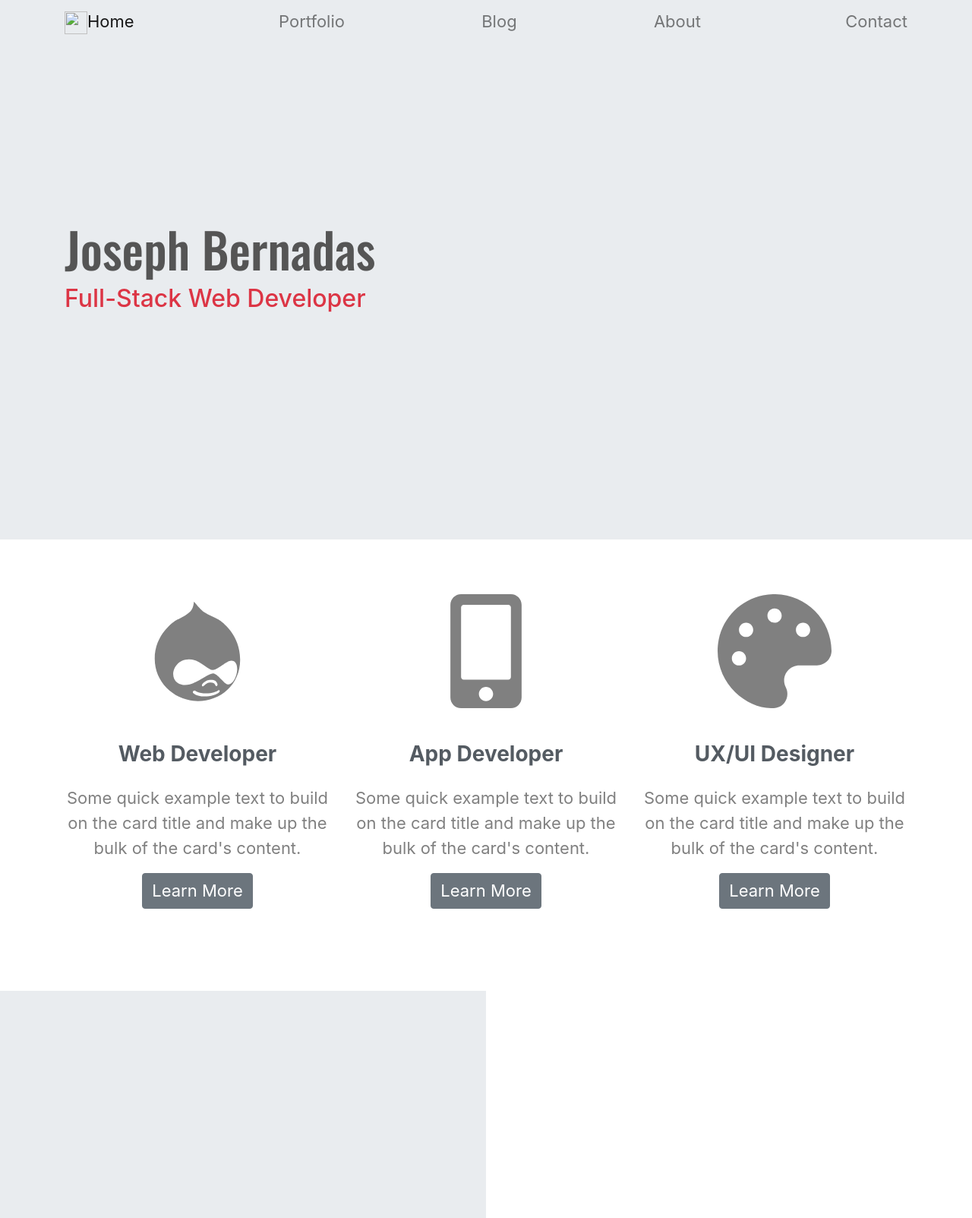
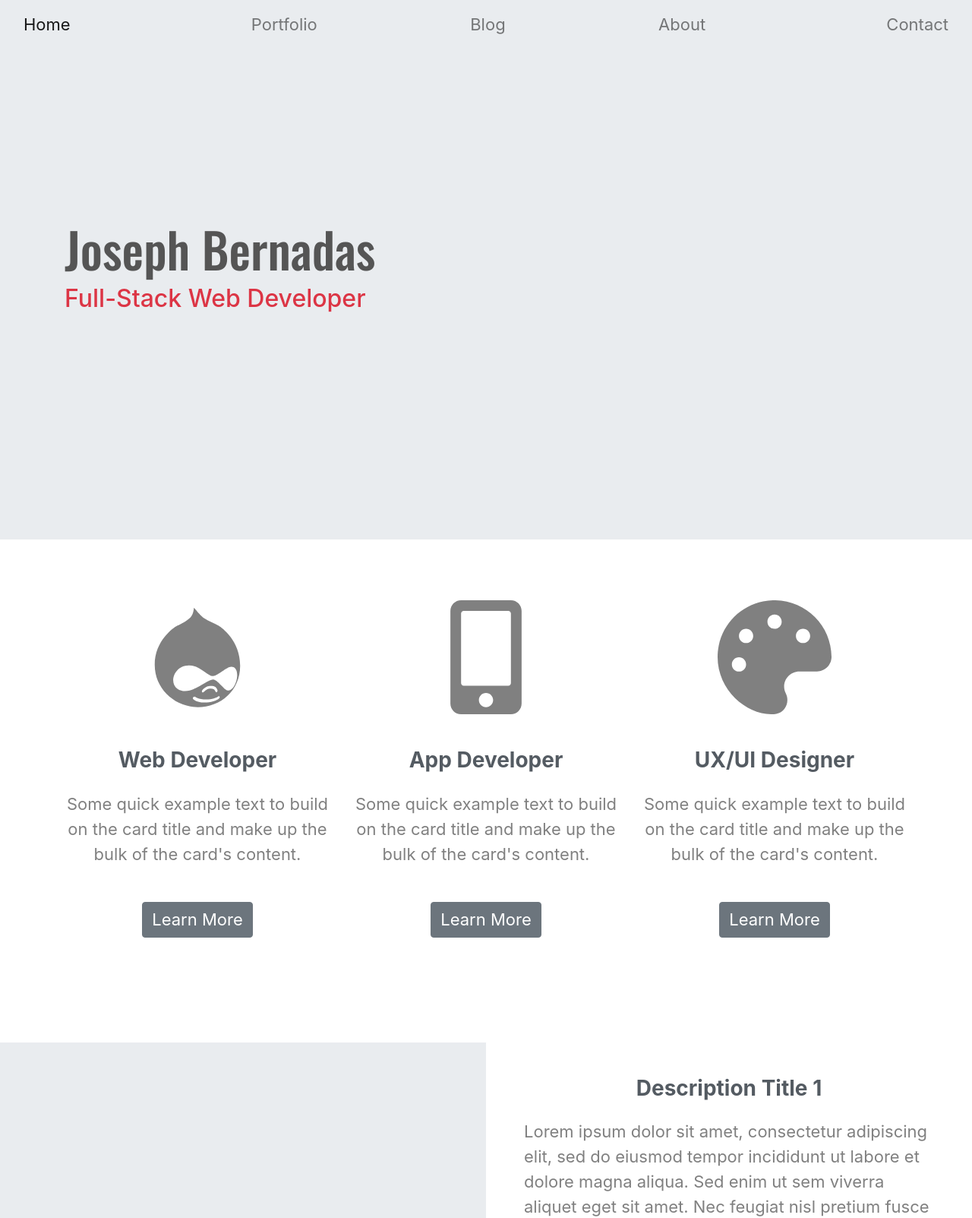
Before and after one commit to jbernadas/new-portfolio, a website: page index.html in a window 1280 px wide. Shown: the top 1603 px of the page at 76% size. Drawn offline with nearby package versions, Linux system fonts and the light colour scheme.

Commit message:
Changed the navbar to container-fluid and made latest-projects to md from sm

```diff
--- a/css/style.css
+++ b/css/style.css
@@ -31,17 +31,16 @@ h1 {
 /* #nucampNavbar>ul>li:first-child>a.nav-link {
   padding-left: 0;
 } */
-.card-title {
-  margin: 1.5rem;
-}
+
 
 #highlight {
-  margin-top: 4.5rem;
+  margin-top: 5rem;
   margin-bottom: 5.5rem;
 }
-#highlight h3 {
+#highlight h3, #latest-projects h3 {
   color: #545b62;
   font-weight: 700;
+  margin: 1.5rem;
 }
 #highlight .card {
   border: 0;
@@ -50,22 +49,59 @@ h1 {
 #highlight svg {
   height: 150px;
 }
+.proj-image, .proj-description {
+  min-height: 400px;
+}
+.proj-description {
+  padding: 20px 50px 40px;
+}
 .proj-image {
-  height: 400px;
   background-color: #e9ecef;
 }
-
+#highlight a.btn {
+  margin: 30px;
+}
+@media (min-width: 576px) {
+  /* .navbar-expand-sm .navbar-nav .nav-link {
+    padding-right: 5vw;
+    padding-left: 5vw;
+    padding-bottom: 1rem;
+  }
+  #navbar .nav-item:first-of-type a.nav-link {
+    float: left;
+    padding-left: 0;
+  }
+  #navbar .nav-item:last-of-type a.nav-link {
+    float: right;
+    padding-right: 0;
+  } */
+}
 @media (min-width: 768px) {
   .navbar-brand {
     margin-right: 0;
   }
-  #nucampNavbar .nav-item:first-of-type a.nav-link {
+  /* #navbar .nav-item:first-of-type a.nav-link {
     float: left;
-    padding: 0;
   }
-  #nucampNavbar .nav-item:last-of-type a.nav-link {
+  #navbar .nav-item:last-of-type a.nav-link {
     float: right;
-    padding: 0;
+  }
+  #navbar .nav-item:last-of-type a.nav-link, #navbar .nav-item:first-of-type a.nav-link {
+    padding-left: 0;
+    padding-right: 0;
+  } */
+  .navbar-expand-sm .navbar-nav .nav-link {
+    padding-right: 5vw;
+    padding-left: 5vw;
+    padding-bottom: 1rem;
+  }
+  #navbar .nav-item:first-of-type a.nav-link {
+    float: left;
+    padding-left: 0;
+  }
+  #navbar .nav-item:last-of-type a.nav-link {
+    float: right;
+    padding-right: 0;
   }
   #highlight .card-body {
     padding-left: 0;
--- a/index.html
+++ b/index.html
@@ -16,12 +16,12 @@
   </head>
   <body>
     <nav id="site-nav" class="navbar navbar-expand-sm navbar-light fixed-top">
-      <div class="container">
-        <a href="index.html" class="navbar-brand"><img src="img/logo.png" height="30" width="30" alt="" /></a>
-        <button class="navbar-toggler" type="button" data-toggle="collapse" data-target="#nucampNavbar">
+      <div class="container-fluid">
+        <a href="index.html" class="d-none navbar-brand"><img src="" alt=""> Joseph Bernadas</a>
+        <button class="navbar-toggler" type="button" data-toggle="collapse" data-target="#navbar">
             <span class="navbar-toggler-icon"></span>
         </button>
-        <div class="collapse navbar-collapse" id="nucampNavbar">
+        <div class="collapse navbar-collapse" id="navbar">
           <ul class="navbar-nav nav-fill w-100">
             <li class="nav-item active"><a class="nav-link" href="#">Home</a></li>
             <li class="nav-item"><a class="nav-link" href="#">Portfolio</a></li>
@@ -95,23 +95,27 @@
       <section id="latest-projects">
         <div class="container-fluid">
           <div class="row">
-            <div class="proj-image col-sm-6">
+            <div class="order-md-1 proj-image col-md-6">
 
             </div>
-            <div class="col-sm-6 prlu-description">
+            <div class="order-md-2 col-md-6 proj-description">
+              <h3 class="text-center">Description Title 1</h3>
+              <p>Lorem ipsum dolor sit amet, consectetur adipiscing elit, sed do eiusmod tempor incididunt ut labore et dolore magna aliqua. Sed enim ut sem viverra aliquet eget sit amet. Nec feugiat nisl pretium fusce id velit ut tortor. Commodo elit at imperdiet dui. Diam vel quam elementum pulvinar etiam non quam lacus suspendisse. Diam ut venenatis tellus in metus vulputate eu. Pharetra convallis posuere morbi leo. Volutpat consequat mauris nunc congue nisi. Sed elementum tempus egestas sed sed risus pretium quam vulputate. Maecenas ultricies mi eget mauris pharetra et. Nam libero justo laoreet sit amet cursus sit.</p>
+            </div>
+            <div class="order-md-4 proj-image col-md-6">
 
             </div>
-            <div class="col-sm-6 prlu-description">
+            <div class="text-md-right order-md-3 col-md-6 proj-description">
+              <h3 class="text-center">Description Title 2</h3>
+              <p>Lorem ipsum dolor sit amet, consectetur adipiscing elit, sed do eiusmod tempor incididunt ut labore et dolore magna aliqua. Sed enim ut sem viverra aliquet eget sit amet. Nec feugiat nisl pretium fusce id velit ut tortor. Commodo elit at imperdiet dui. Diam vel quam elementum pulvinar etiam non quam lacus suspendisse. Diam ut venenatis tellus in metus vulputate eu. Pharetra convallis posuere morbi leo. Volutpat consequat mauris nunc congue nisi. Sed elementum tempus egestas sed sed risus pretium quam vulputate. Maecenas ultricies mi eget mauris pharetra et. Nam libero justo laoreet sit amet cursus sit.</p>
+            </div>
+
+            <div class="order-md-5 proj-image col-md-6">
 
             </div>
-            <div class="proj-image col-sm-6">
-
-            </div>
-            <div class="proj-image col-sm-6">
-
-            </div>
-            <div class="col-sm-6 prlu-description">
-
+            <div class="order-md-6 col-md-6 proj-description">
+              <h3 class="text-center">Description Title 3</h3>
+              <p>Lorem ipsum dolor sit amet, consectetur adipiscing elit, sed do eiusmod tempor incididunt ut labore et dolore magna aliqua. Sed enim ut sem viverra aliquet eget sit amet. Nec feugiat nisl pretium fusce id velit ut tortor. Commodo elit at imperdiet dui. Diam vel quam elementum pulvinar etiam non quam lacus suspendisse. Diam ut venenatis tellus in metus vulputate eu. Pharetra convallis posuere morbi leo. Volutpat consequat mauris nunc congue nisi. Sed elementum tempus egestas sed sed risus pretium quam vulputate. Maecenas ultricies mi eget mauris pharetra et. Nam libero justo laoreet sit amet cursus sit.</p>
             </div>
           </div>
         </div>
--- a/package.json
+++ b/package.json
@@ -14,8 +14,8 @@
     "lite-server": "^2.3.0"
   },
   "dependencies": {
-    "bootstrap": "^4.4.1",
-    "jquery": "^3.4.1",
+    "bootstrap": "^4.0.0",
+    "jquery": "^3.5.0",
     "popper.js": "^1.12.9"
   }
 }
```
Also changed, not shown: 1 other file.
